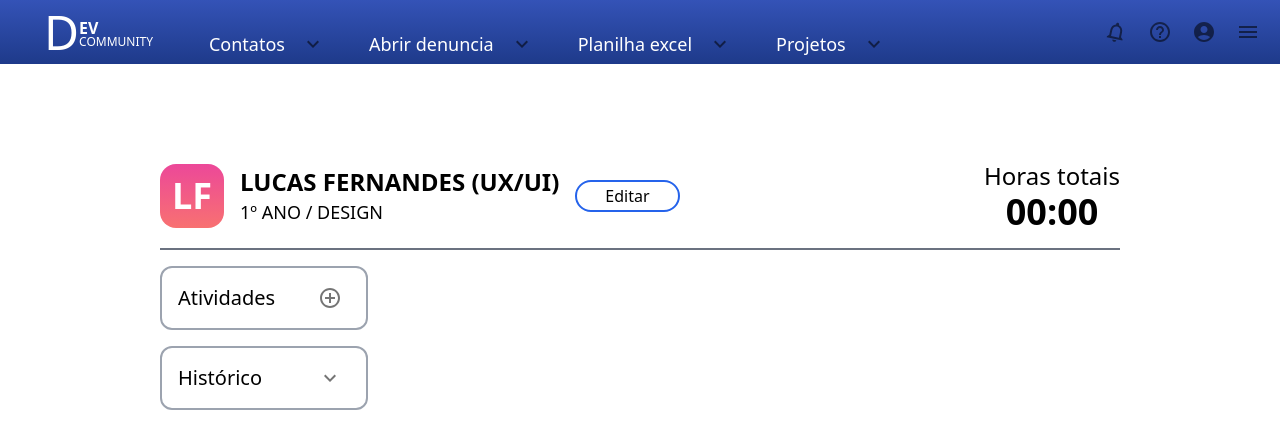
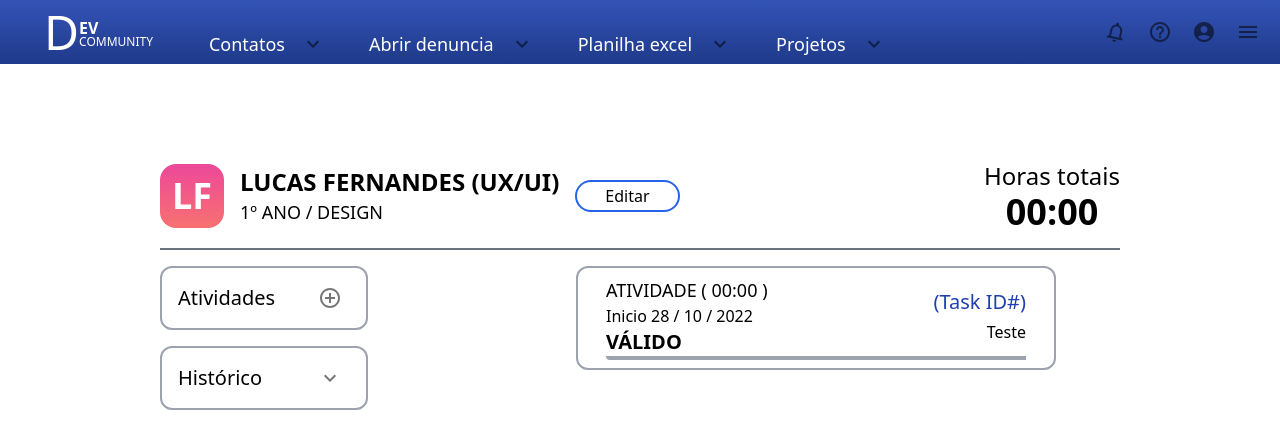
Before and after one commit to Maua-Dev/portal_interno_front, a Next.js app: page / in a window 1280 px wide. Shown: the top 448 px of the page. Built offline with nearby package versions, Linux system fonts and the light colour scheme.

Commit message:
push for soller

```diff
--- /dev/null
+++ b/src/app/components/HistoryMainCard.tsx
@@ -0,0 +1,19 @@
+import { MainCard } from './little_components/MainCard'
+
+export default function HistoryMainCard() {
+  return (
+    <MainCard>
+      <div className="flex justify-between rounded-s border-b-4 border-gray-400">
+        <div>
+          <h3 className="text-lg">ATIVIDADE ( 00:00 )</h3>
+          <p className="font-light">Inicio 28 / 10 / 2022</p>
+          <h1 className="text-xl font-extrabold">VÁLIDO</h1>
+        </div>
+        <div className="flex flex-col items-end justify-between py-3">
+          <h1 className="text-xl text-blue-800">(Task ID#)</h1>
+          <button>Teste</button>
+        </div>
+      </div>
+    </MainCard>
+  )
+}
--- /dev/null
+++ b/src/app/components/little_components/MainCard.tsx
@@ -0,0 +1,11 @@
+import { ReactNode } from 'react'
+
+const MainCard = ({ children }: { children: ReactNode }) => {
+  return (
+    <div className="h-fit w-1/2 rounded-xl border-2 border-gray-400 px-7 py-2">
+      {children}
+    </div>
+  )
+}
+
+export { MainCard }
--- a/src/app/page.tsx
+++ b/src/app/page.tsx
@@ -5,6 +5,7 @@ import NameHeader from './components/NameHeader'
 import NavBar from './components/Navbar'
 import ActivitiesButton from './components/ActivitiesButton'
 import HistoryButton from './components/HistoryButton'
+import HistoryMainCard from './components/HistoryMainCard'
 // import { UserProvider } from '@/contexts/user_provider'
 
 const inter = Inter({ subsets: ['latin'] })
@@ -20,8 +21,13 @@ export default function Home() {
           year="1º Ano"
           stack="UX/UI"
         />
-        <ActivitiesButton />
-        <HistoryButton />
+        <div className="flex gap-52">
+          <div className="flex flex-col gap-4">
+            <ActivitiesButton />
+            <HistoryButton />
+          </div>
+          <HistoryMainCard />
+        </div>
       </section>
     </main>
   )
```
